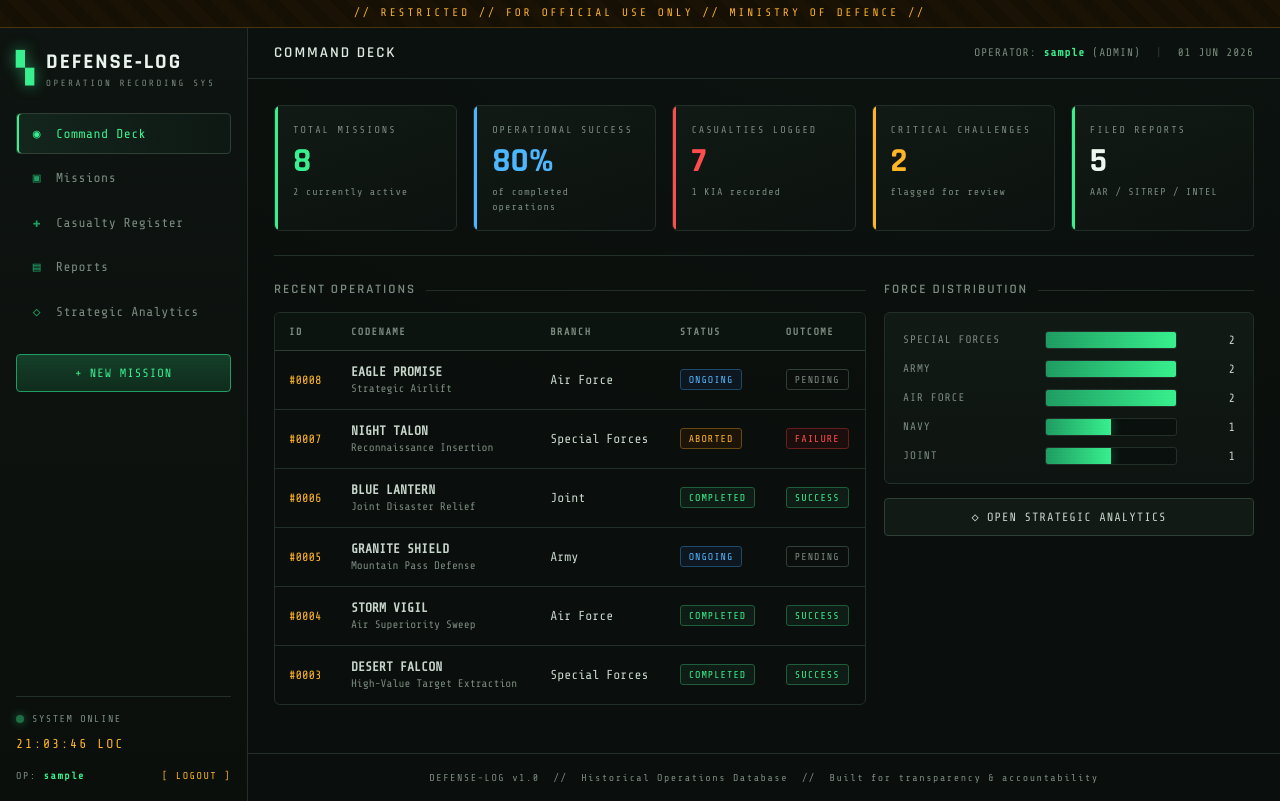
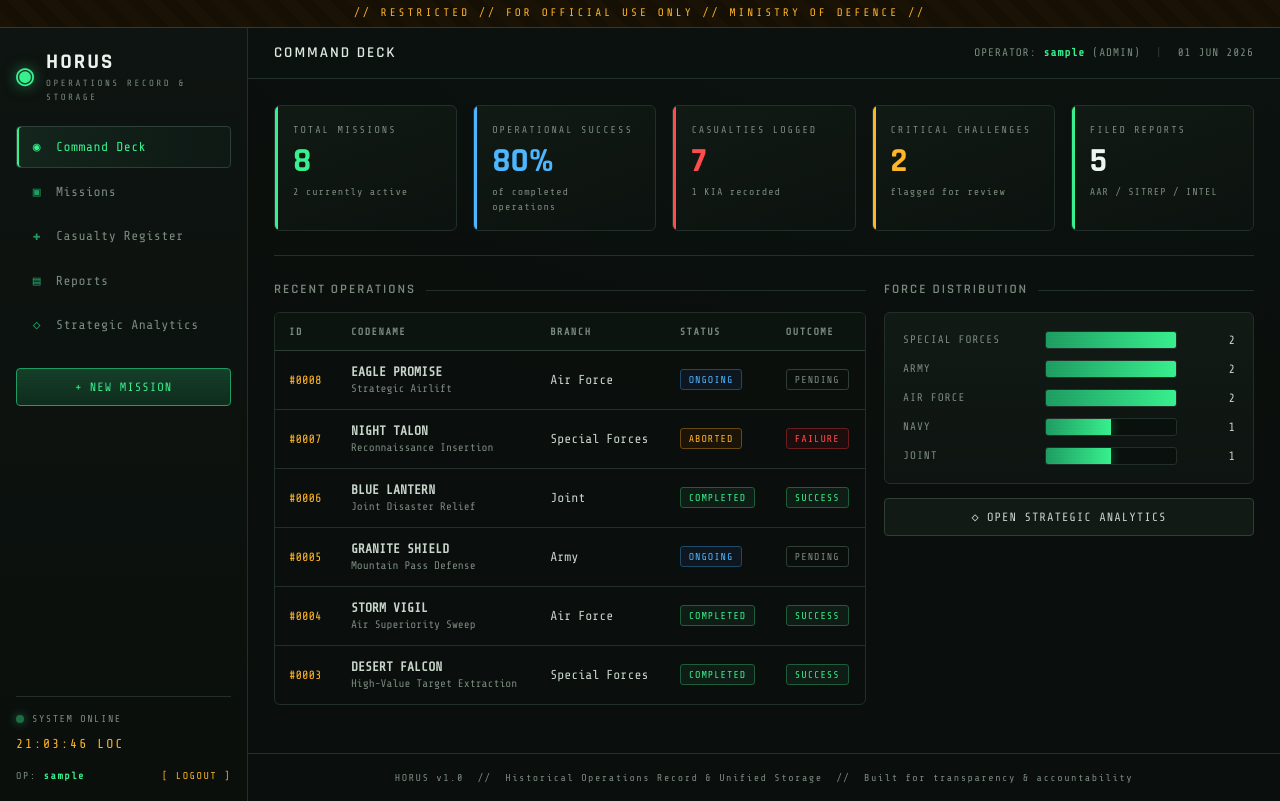
Before and after one commit to x-12914/HORUS, a Flask app: page / in a window 1280 px wide. Run offline with Flask 3, Linux system fonts and the light colour scheme; the visitor is signed in with stand-in values (Sample User, id 1); data comes from the database, SQL or seed files in the repository.

Commit message:
Rebrand Defense-LOG to HORUS
HORUS = Historical Operations Record & Unified Storage.

- UI: title, sidebar/login brand mark and subtitle, footer
- Env var prefix DEFENSELOG_ -> HORUS_
- Database file defense_log.db -> horus.db
- systemd unit and Nginx config renamed (defenselog -> horus) and retargeted to /opt/horus
- README, .env.example, .gitignore and module docstrings updated

Co-Authored-By: Claude Opus 4.8 <noreply@anthropic.com>

```diff
--- a/app.py
+++ b/app.py
@@ -1,4 +1,4 @@
-"""Defense-LOG :: Operation Recording System
+"""HORUS :: Historical Operations Record & Unified Storage
 =================================================
 
 A historical recording system for military operations. It records every
@@ -24,17 +24,17 @@ import database as db
 app = Flask(__name__)
 
 # --- Configuration (environment-driven for production) ---------------------
-# In production set DEFENSELOG_SECRET_KEY to a long random value. The fallback
+# In production set HORUS_SECRET_KEY to a long random value. The fallback
 # below only exists so local development works out of the box.
 app.config["SECRET_KEY"] = os.environ.get(
-    "DEFENSELOG_SECRET_KEY", "dev-insecure-key-change-me"
+    "HORUS_SECRET_KEY", "dev-insecure-key-change-me"
 )
 # Session cookie hardening. SECURE is enabled when served over HTTPS (set
-# DEFENSELOG_HTTPS=1 once you have TLS / proxy in front of it).
+# HORUS_HTTPS=1 once you have TLS / proxy in front of it).
 app.config.update(
     SESSION_COOKIE_HTTPONLY=True,
     SESSION_COOKIE_SAMESITE="Lax",
-    SESSION_COOKIE_SECURE=os.environ.get("DEFENSELOG_HTTPS", "0") == "1",
+    SESSION_COOKIE_SECURE=os.environ.get("HORUS_HTTPS", "0") == "1",
     PERMANENT_SESSION_LIFETIME=timedelta(hours=12),
 )
 db.init_app(app)
@@ -474,8 +474,8 @@ if __name__ == "__main__":
     with app.app_context():
         _ensure_dev_admin()
 
-    host = os.environ.get("DEFENSELOG_HOST", "127.0.0.1")
-    port = int(os.environ.get("DEFENSELOG_PORT", "5000"))
-    debug = os.environ.get("DEFENSELOG_DEBUG", "1") == "1"
-    print(f"\n  DEFENSE-LOG online  ->  http://{host}:{port}\n")
+    host = os.environ.get("HORUS_HOST", "127.0.0.1")
+    port = int(os.environ.get("HORUS_PORT", "5000"))
+    debug = os.environ.get("HORUS_DEBUG", "1") == "1"
+    print(f"\n  HORUS online  ->  http://{host}:{port}\n")
     app.run(debug=debug, host=host, port=port)
--- a/database.py
+++ b/database.py
@@ -1,4 +1,4 @@
-"""Database access layer for Defense-LOG.
+"""Database access layer for HORUS.
 
 Thin wrapper around sqlite3 that gives every request its own connection,
 returns rows as dict-like objects, and exposes a couple of helpers for
@@ -10,9 +10,9 @@ import sqlite3
 from flask import g
 
 # Database file lives next to this module by default, but the path can be
-# overridden in production via the DEFENSELOG_DB environment variable.
+# overridden in production via the HORUS_DB environment variable.
 BASE_DIR = os.path.abspath(os.path.dirname(__file__))
-DB_PATH = os.environ.get("DEFENSELOG_DB") or os.path.join(BASE_DIR, "defense_log.db")
+DB_PATH = os.environ.get("HORUS_DB") or os.path.join(BASE_DIR, "horus.db")
 SCHEMA_PATH = os.path.join(BASE_DIR, "schema.sql")
 
 
--- a/manage.py
+++ b/manage.py
@@ -1,4 +1,4 @@
-"""Defense-LOG management CLI.
+"""HORUS management CLI.
 
 Operational tasks that run outside the web server — initialise the database,
 seed demo data, and manage operator accounts. Uses sqlite3 directly so it does
@@ -116,7 +116,7 @@ def cmd_list_users(args):
 
 
 def main():
-    parser = argparse.ArgumentParser(prog="manage.py", description="Defense-LOG admin CLI")
+    parser = argparse.ArgumentParser(prog="manage.py", description="HORUS admin CLI")
     sub = parser.add_subparsers(dest="command", required=True)
 
     sub.add_parser("init-db", help="create database tables").set_defaults(func=cmd_init_db)
--- a/schema.sql
+++ b/schema.sql
@@ -1,4 +1,4 @@
--- Defense-LOG :: Operation Recording System
+-- HORUS :: Historical Operations Record & Unified Storage
 -- SQLite schema. All operational data is stored here and forms the
 -- historical database used for strategic decision-making.
 
--- a/seed.py
+++ b/seed.py
@@ -1,4 +1,4 @@
-"""Seed Defense-LOG with a realistic (fictional) demo dataset.
+"""Seed HORUS with a realistic (fictional) demo dataset.
 
 Called automatically on first run via app.py. The data is invented for
 demonstration only — codenames, names and locations are not real.
--- a/static/css/style.css
+++ b/static/css/style.css
@@ -1,5 +1,5 @@
 /* =========================================================================
-   DEFENSE-LOG :: tactical command-center theme
+   HORUS :: tactical command-center theme
    Dark surface, phosphor amber/green accents, monospace data.
    ========================================================================= */
 
--- a/static/js/main.js
+++ b/static/js/main.js
@@ -1,4 +1,4 @@
-// DEFENSE-LOG — light client behaviour: live clock + clickable rows.
+// HORUS — light client behaviour: live clock + clickable rows.
 (function () {
   // Zulu-style live clock in the sidebar.
   const clock = document.getElementById("clock");
--- a/templates/base.html
+++ b/templates/base.html
@@ -3,7 +3,7 @@
 <head>
   <meta charset="UTF-8">
   <meta name="viewport" content="width=device-width, initial-scale=1.0">
-  <title>{% block title %}DEFENSE-LOG{% endblock %} :: Operation Recording System</title>
+  <title>{% block title %}HORUS{% endblock %} :: Historical Operations Record &amp; Unified Storage</title>
   <link rel="preconnect" href="https://fonts.googleapis.com">
   <link href="https://fonts.googleapis.com/css2?family=Share+Tech+Mono&family=Rajdhani:wght@500;600;700&display=swap" rel="stylesheet">
   <link rel="stylesheet" href="{{ url_for('static', filename='css/style.css') }}">
@@ -16,10 +16,10 @@
     <!-- Sidebar -->
     <aside class="sidebar">
       <div class="brand">
-        <div class="brand-mark">▚</div>
+        <div class="brand-mark">◉</div>
         <div>
-          <div class="brand-name">DEFENSE&#8209;LOG</div>
-          <div class="brand-sub">OPERATION RECORDING SYS</div>
+          <div class="brand-name">HORUS</div>
+          <div class="brand-sub">OPERATIONS RECORD &amp; STORAGE</div>
         </div>
       </div>
 
@@ -69,7 +69,7 @@
       </div>
 
       <footer class="foot">
-        DEFENSE-LOG v1.0 &nbsp;//&nbsp; Historical Operations Database &nbsp;//&nbsp; Built for transparency &amp; accountability
+        HORUS v1.0 &nbsp;//&nbsp; Historical Operations Record &amp; Unified Storage &nbsp;//&nbsp; Built for transparency &amp; accountability
       </footer>
     </main>
   </div>
--- a/wsgi.py
+++ b/wsgi.py
@@ -1,4 +1,4 @@
-"""Production WSGI entrypoint for Defense-LOG.
+"""Production WSGI entrypoint for HORUS.
 
 Served by Gunicorn, e.g.:
     gunicorn --workers 3 --bind 0.0.0.0:8050 --preload wsgi:app
```
Also changed, not shown: templates/login.html (+4 -4 lines), README.md, 6 other files.
